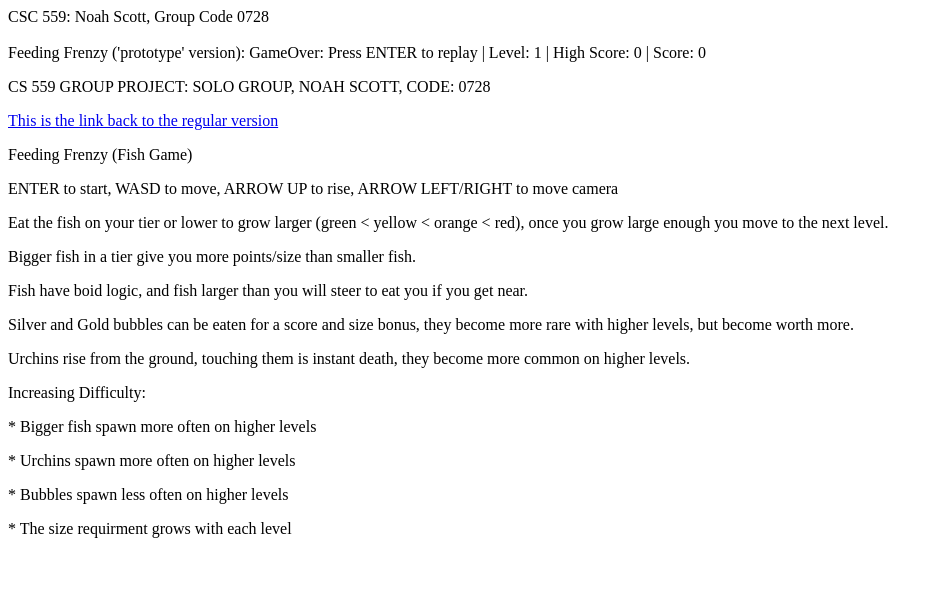
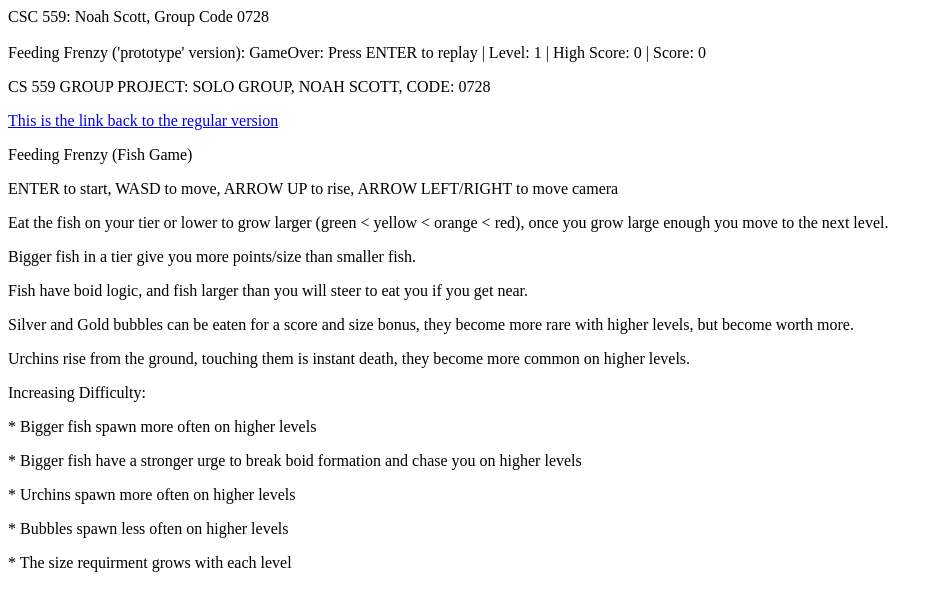
Before and after one commit to Noah-M-Scott/CS-559-GP-Noah-Scott, a plain HTML site: page prototype.html in a window 1280 px wide. Shown: the whole page, without its empty margins (0-938 px from the left). Drawn offline with Linux system fonts and the light colour scheme.

Commit message:
Update prototype.html

```diff
--- a/prototype.html
+++ b/prototype.html
@@ -46,6 +46,7 @@
 
 	<p>Increasing Difficulty:</p>
 	<p>     * Bigger fish spawn more often on higher levels</p>
+	<p>     * Bigger fish have a stronger urge to break boid formation and chase you on higher levels</p>
 	<p>     * Urchins spawn more often on higher levels</p>
 	<p>     * Bubbles spawn less often on higher levels</p>
 	<p>     * The size requirment grows with each level</p>
```
